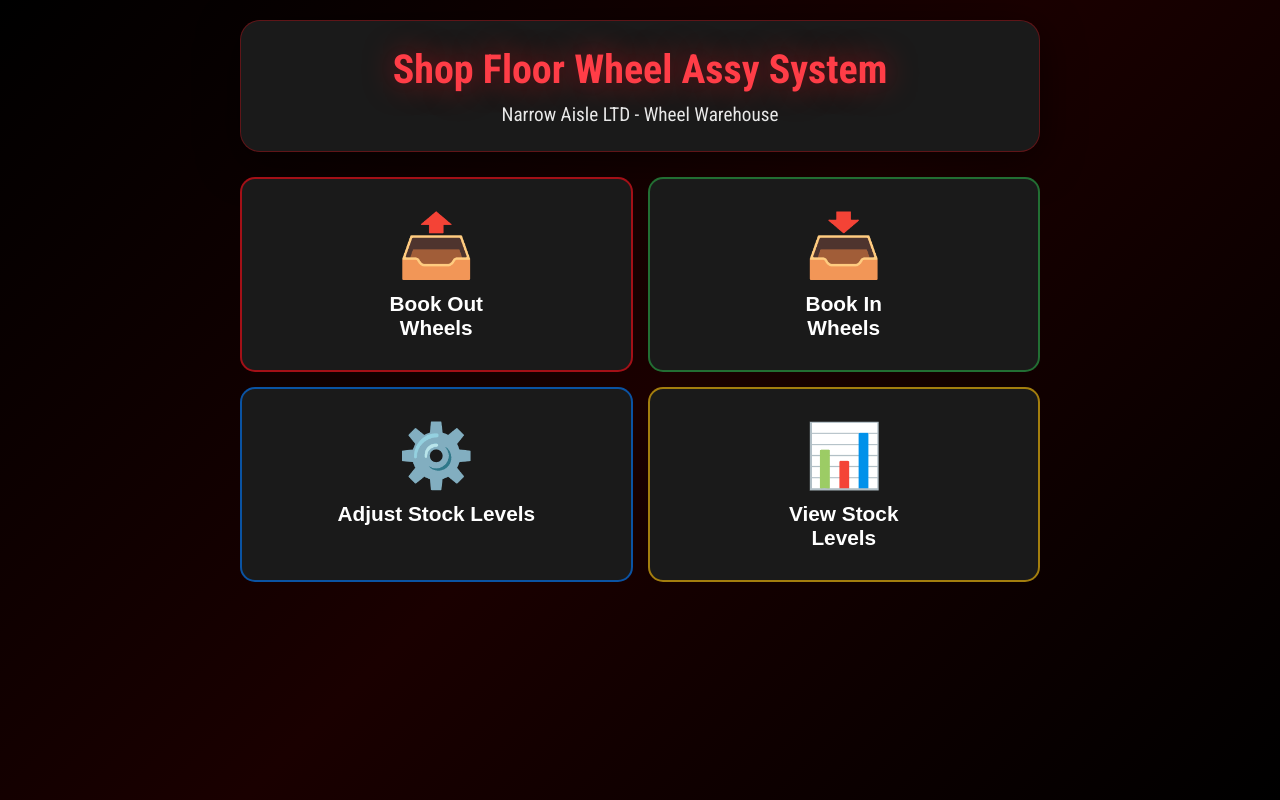
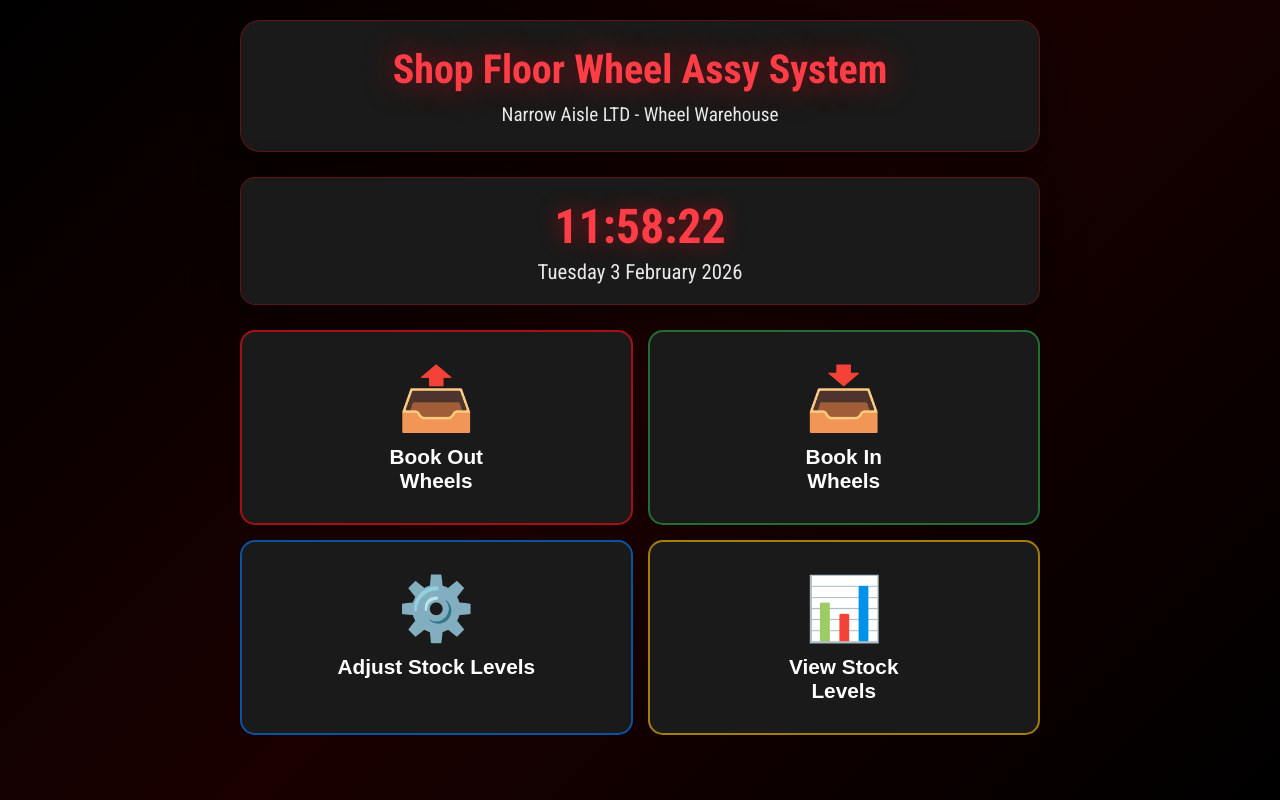
Before and after one commit to narrowaisleservice/Wheel-Checkout-System, a plain HTML site: page index.html in a window 1280 px wide. Drawn offline with Linux system fonts and the light colour scheme.

Commit message:
Update index.html

```diff
--- a/index.html
+++ b/index.html
@@ -309,6 +309,32 @@
             transform: translateX(0);
         }
 
+        /* DATE AND TIME DISPLAY */
+        .datetime-display {
+            background: var(--dark-card);
+            padding: 20px;
+            border-radius: 15px;
+            border: 1px solid rgba(255, 10, 22, 0.3);
+            box-shadow: 0 10px 40px rgba(0,0,0,0.5);
+            text-align: center;
+            margin-bottom: 25px;
+        }
+
+        .datetime-time {
+            color: var(--flexi-red-light);
+            font-size: 3em;
+            font-weight: 700;
+            text-shadow: 0 0 20px var(--flexi-red-glow);
+            margin-bottom: 5px;
+            font-variant-numeric: tabular-nums;
+        }
+
+        .datetime-date {
+            color: white;
+            font-size: 1.3em;
+            opacity: 0.9;
+        }
+
         /* STOCK DISPLAY STYLES */
         .stock-display {
             background: var(--dark-card);
@@ -488,6 +514,12 @@
             <div class="header">
                 <h1>Shop Floor Wheel Assy System</h1>
                 <p class="subtitle">Narrow Aisle LTD - Wheel Warehouse</p>
+            </div>
+
+            <!-- DATE AND TIME DISPLAY -->
+            <div class="datetime-display">
+                <div class="datetime-time" id="currentTime">00:00:00</div>
+                <div class="datetime-date" id="currentDate">Loading...</div>
             </div>
 
             <div class="nav-buttons">
@@ -840,7 +872,7 @@
 
     <script>
         const GOOGLE_SCRIPT_URL = 'https://script.google.com/macros/s/AKfycbzoP1_khbyTH8WQ3g4wl7N2Nk0AJG2gWO-Kqha904Nzkph48jpOujmb7DCv3OPBZUlR/exec';
-        const SUPERVISOR_PASSWORD = 'Alex'; // Change this to your desired password
+        const SUPERVISOR_PASSWORD = 'wheels2025'; // Change this to your desired password
 
         function showLoading() {
             document.getElementById('loading').classList.add('show');
@@ -953,6 +985,34 @@
 
         // Don't auto-load stock on page load anymore
         // Only load when user clicks "View Stock Levels" button
+
+        // DATE AND TIME UPDATE
+        function updateDateTime() {
+            const now = new Date();
+
+            // Format time as HH:MM:SS
+            const timeString = now.toLocaleTimeString('en-GB', {
+                hour: '2-digit',
+                minute: '2-digit',
+                second: '2-digit',
+                hour12: false
+            });
+
+            // Format date as "Day, DD Month YYYY"
+            const dateString = now.toLocaleDateString('en-GB', {
+                weekday: 'long',
+                day: 'numeric',
+                month: 'long',
+                year: 'numeric'
+            });
+
+            document.getElementById('currentTime').textContent = timeString;
+            document.getElementById('currentDate').textContent = dateString;
+        }
+
+        // Update time immediately and then every second
+        updateDateTime();
+        setInterval(updateDateTime, 1000);
 
         // BOOK OUT FORM
         document.getElementById('bookOutForm').addEventListener('submit', async function(e) {
```
